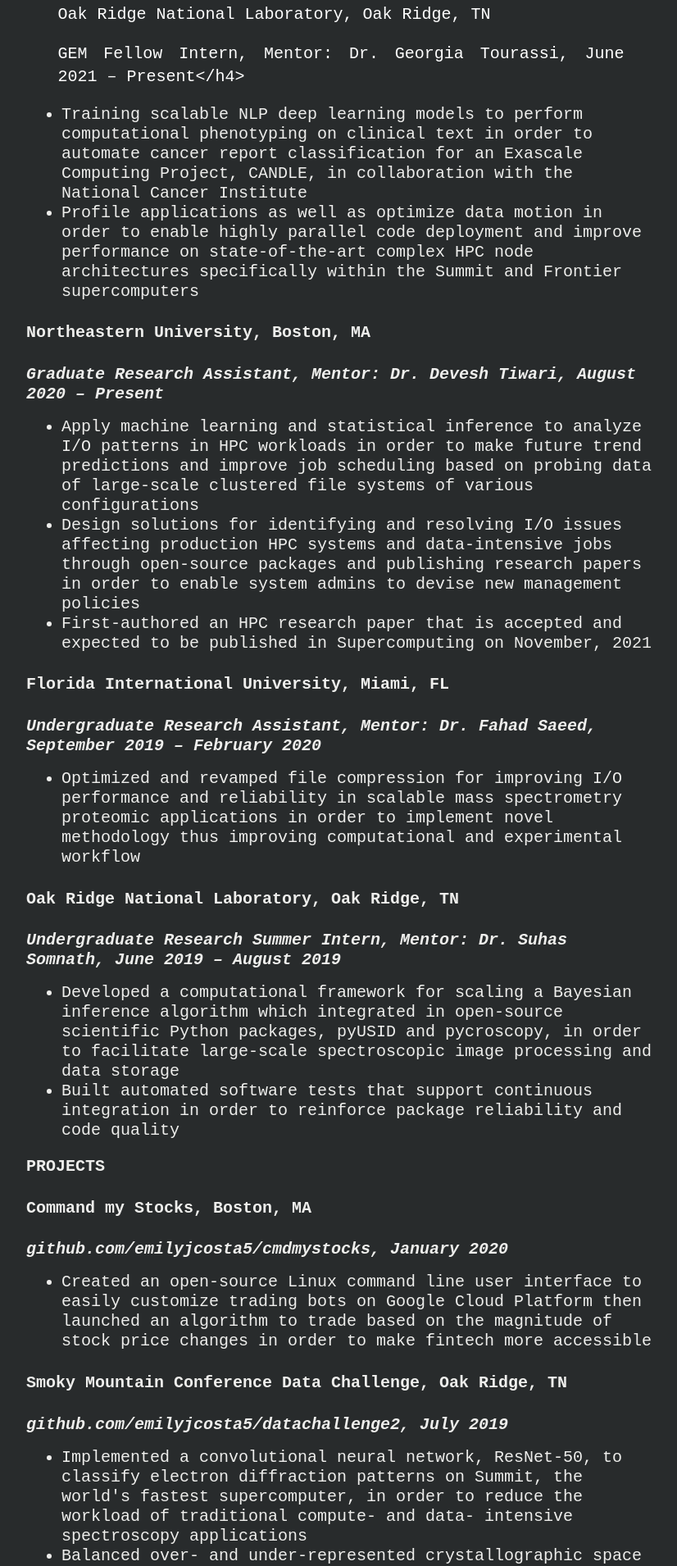
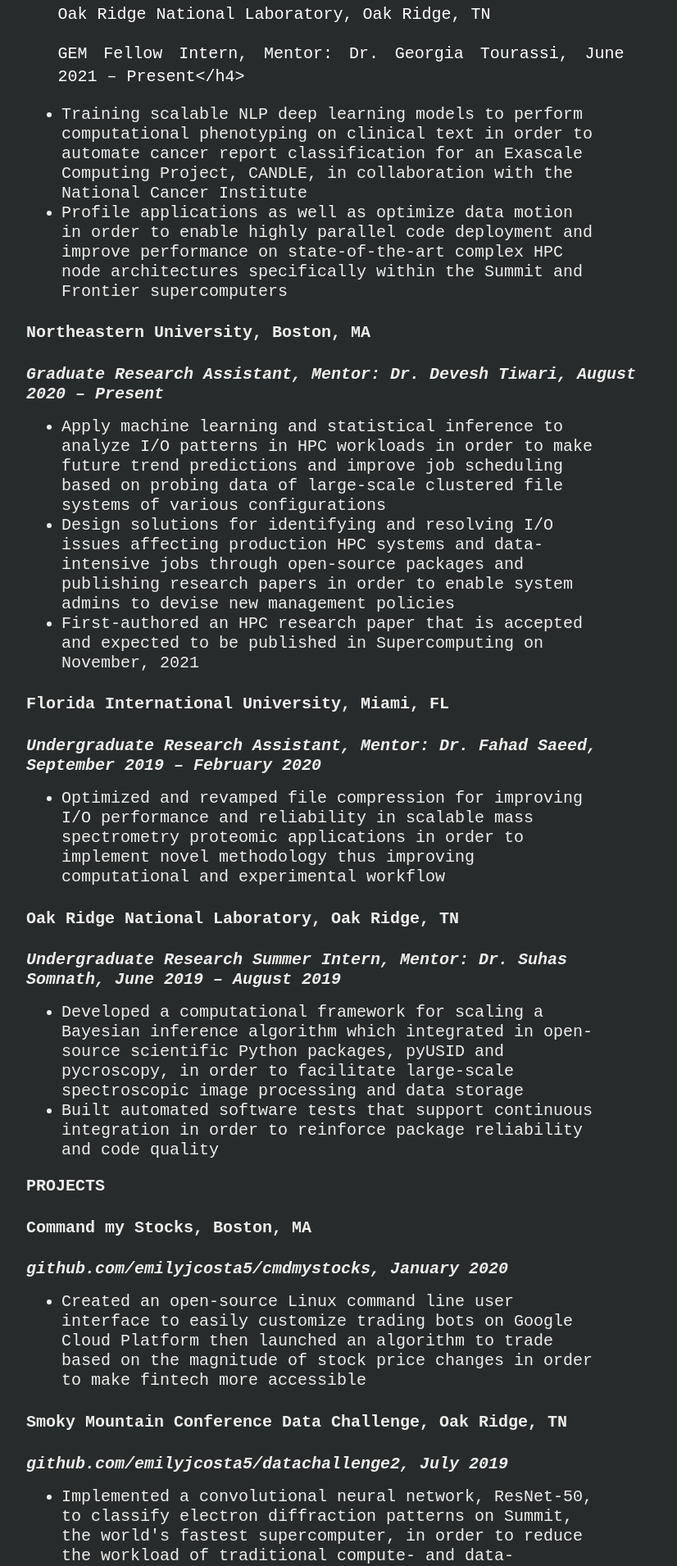
Before and after one commit to emilyjcosta5/emilyjcosta5.github.io, a Jekyll site: the page built from resume/index.md, in a window 1280 px wide. Shown: the part 303-2213 px from the top of the page at 82% size, without its empty margins (224-1050 px from the left). Built offline with Jekyll 4.4.1, drawn with Linux system fonts in a browser that asks for light colours.

Commit message:
trying yet another resume formatting

```diff
--- a/css/main.css
+++ b/css/main.css
@@ -67,7 +67,8 @@
     color: #EEEEEC;
     text-align: left;
     margin-right: 3px;
-    margin-left: 3px
+    margin-left: 3px;
+    width: 90%;
 }
 /*
 h1 {
@@ -138,9 +139,10 @@
 }
 h3.resume {
     margin-top: 1.2;
-    margin-bottom: 0.8;
+    margin-bottom: 0;
 }
 h4.resume {
-    margin-top: 0.8;
-    margin-bottom: 0.8;
+    margin-top: 0;
+    margin-bottom: 0;
+    width: 90%;
 }
```
